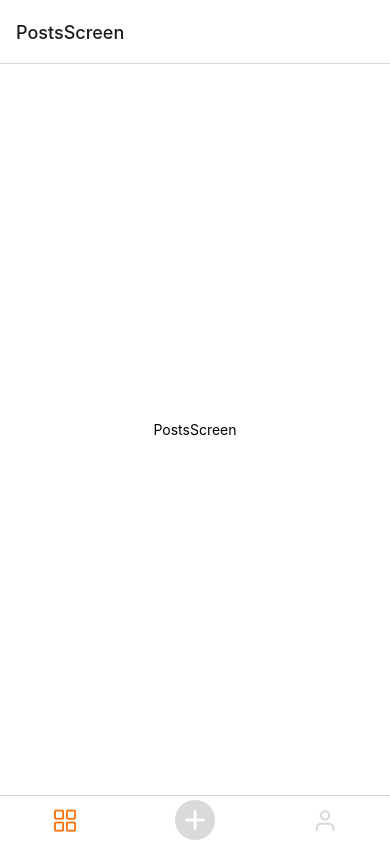
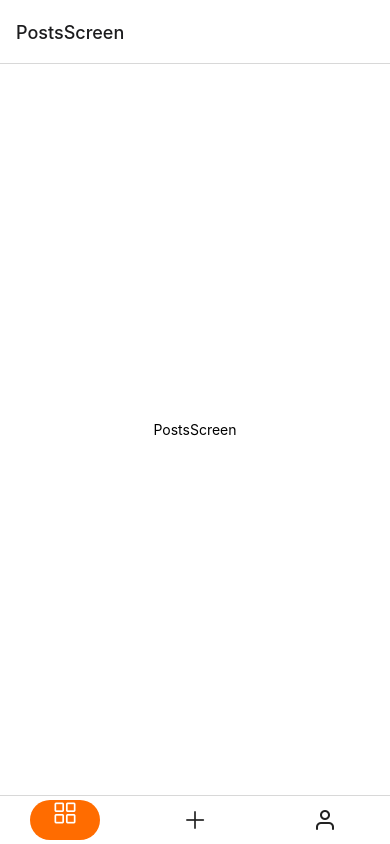
Before and after one commit to ElenaStepanchuk/RN_HW2, a React Native app: screen / in a window 390 px wide. Built offline with nearby package versions, Linux system fonts and the light colour scheme.

Commit message:
стилизация

```diff
--- a/router.js
+++ b/router.js
@@ -39,8 +39,24 @@ const useRoute = (isAuth) => {
             return (
               <AntDesign
                 name="appstore-o"
-                size={size}
-                color={!focused ? (color = "#D9D9D9") : (color = "#FF6C00")}
+                size={24}
+                color={!focused ? "#212121" : "#FFFFFF"}
+                style={
+                  !focused
+                    ? {
+                        width: 40,
+                        textAlign: "center",
+                        borderRadius: 20,
+                      }
+                    : {
+                        height: 40,
+                        width: 70,
+                        textAlign: "center",
+                        textAlignVertical: "center",
+                        backgroundColor: "#FF6C00",
+                        borderRadius: 20,
+                      }
+                }
               />
             );
           },
@@ -53,10 +69,25 @@ const useRoute = (isAuth) => {
           tabBarIcon: ({ focused, size, color }) => {
             return (
               <AntDesign
-                // style={{ width: 70, height: 40 }}
-                name="pluscircle"
-                size={40}
-                color={!focused ? (color = "#D9D9D9") : (color = "#FF6C00")}
+                name="plus"
+                size={24}
+                color={!focused ? "#212121" : "#FFFFFF"}
+                style={
+                  !focused
+                    ? {
+                        width: 40,
+                        textAlign: "center",
+                        borderRadius: 20,
+                      }
+                    : {
+                        height: 40,
+                        width: 70,
+                        textAlign: "center",
+                        textAlignVertical: "center",
+                        backgroundColor: "#FF6C00",
+                        borderRadius: 20,
+                      }
+                }
               />
             );
           },
@@ -70,8 +101,24 @@ const useRoute = (isAuth) => {
             return (
               <Feather
                 name="user"
-                size={size}
-                color={!focused ? (color = "#D9D9D9") : (color = "#FF6C00")}
+                size={24}
+                color={!focused ? "#212121" : "#FFFFFF"}
+                style={
+                  !focused
+                    ? {
+                        width: 40,
+                        textAlign: "center",
+                        borderRadius: 20,
+                      }
+                    : {
+                        height: 40,
+                        width: 70,
+                        textAlign: "center",
+                        textAlignVertical: "center",
+                        backgroundColor: "#FF6C00",
+                        borderRadius: 20,
+                      }
+                }
               />
             );
           },
```
